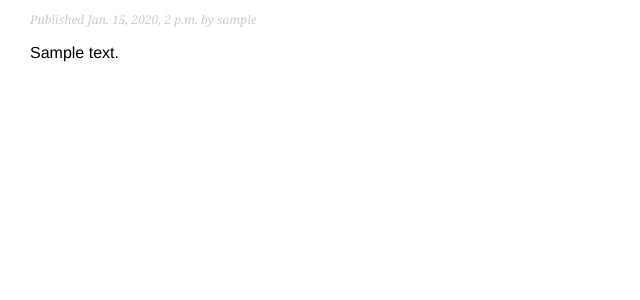
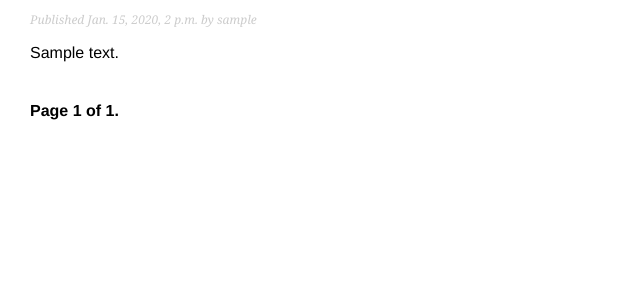
Before and after one commit to silentmode0n/dj_project, a Django app: page /blog/ in a window 1280 px wide. Shown: the part 128-428 px from the top of the page, without its empty margins (0-640 px from the left). Run offline with Django 4.2, Linux system fonts and the light colour scheme; tables that the repository leaves empty hold one stand-in row (values such as "Sample post").

Commit message:
add paginator

```diff
--- a/mysite/blog/templates/blog/post/list.html
+++ b/mysite/blog/templates/blog/post/list.html
@@ -1,18 +1,15 @@
-{% extends "blog/base.html" %}
+{% extends 'blog/base.html' %}
 
-{% block title %}My Blog{% endblock %}
+{% block title %}
+  My Blog
+{% endblock %}
 
 {% block content %}
- <h1>My Blog</h1>
- {% for post in posts %}
- <h2>
- <a href="{{ post.get_absolute_url }}">
- {{ post.title }}
- </a>
- </h2>
-<p class="date">
-    Published {{ post.publish }} by {{ post.author }}
-</p>
- {{ post.body|truncatewords:30|linebreaks }}
- {% endfor %}
+  <h1>My Blog</h1>
+  {% for post in posts %}
+    <h2><a href="{{ post.get_absolute_url }}">{{ post.title }}</a></h2>
+    <p class="date">Published {{ post.publish }} by {{ post.author }}</p>
+    {{ post.body|truncatewords:30|linebreaks }}
+  {% endfor %}
+  {% include "pagination.html" with page=posts %}
 {% endblock %}
--- /dev/null
+++ b/mysite/blog/templates/pagination.html
@@ -0,0 +1,11 @@
+<div class="pagination">
+  <span class="step-links">
+    {% if page.has_previous %}
+      <a href="?page={{ page.previous_page_number }}">Previous</a>
+    {% endif %}
+    <span class="current">Page {{ page.number }} of {{ page.paginator.num_pages }}.</span>
+    {% if page.has_next %}
+      <a href="?page={{ page.next_page_number }}">Next</a>
+    {% endif %}
+  </span>
+</div>
--- a/mysite/blog/views.py
+++ b/mysite/blog/views.py
@@ -1,9 +1,17 @@
 from django.shortcuts import render, get_object_or_404
+from django.core.paginator import Paginator, EmptyPage
 from .models import Post
+
 
 # Create your views here.
 def post_list(request):
-    posts = Post.published.all()
+    posts_list = Post.published.all()
+    paginator = Paginator(posts_list, 3)
+    page_number = request.GET.get('page', 1)
+    try:
+        posts = paginator.page(page_number)
+    except EmptyPage:
+        posts = paginator.page(paginator.num_pages)
     return render(request,
                   'blog/post/list.html',
                   {'posts': posts})
```
Also changed, not shown: mysite/blog/templates/blog/post/detail.html (+7 -7 lines).
